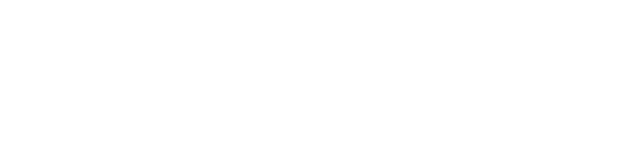
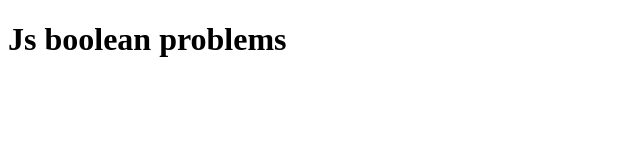
Before and after one commit to myamaan/js-boolean-problems, a plain HTML site: page index.html in a window 1280 px wide. Shown: the whole page, without its empty margins (0-640 px from the left). Drawn offline with Linux system fonts and the light colour scheme.

Commit message:
problems-solved

```diff
--- a/index.html
+++ b/index.html
@@ -6,8 +6,7 @@
     <title>Document</title>
 </head>
 <body>
-
-
+    <h1>Js boolean problems</h1>
     <script src="./app.js"></script>
 </body>
 </html>
```
Also changed, not shown: app.js (+77 -0 lines).
